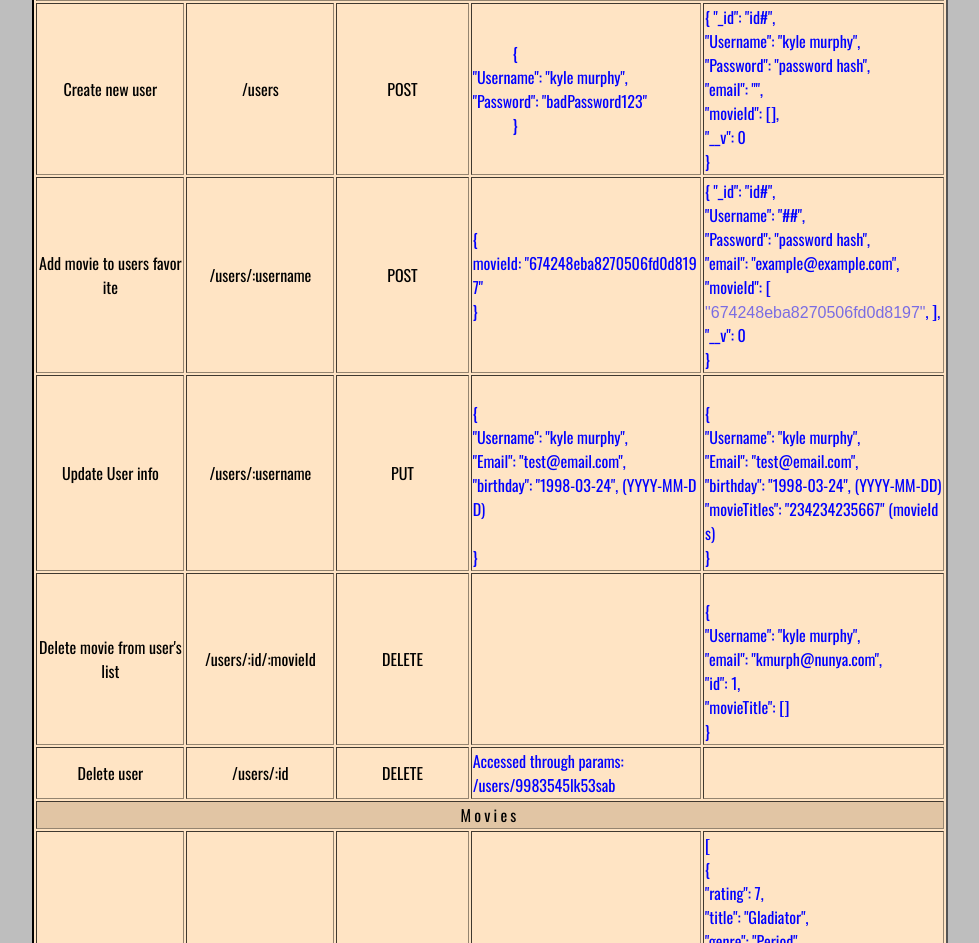
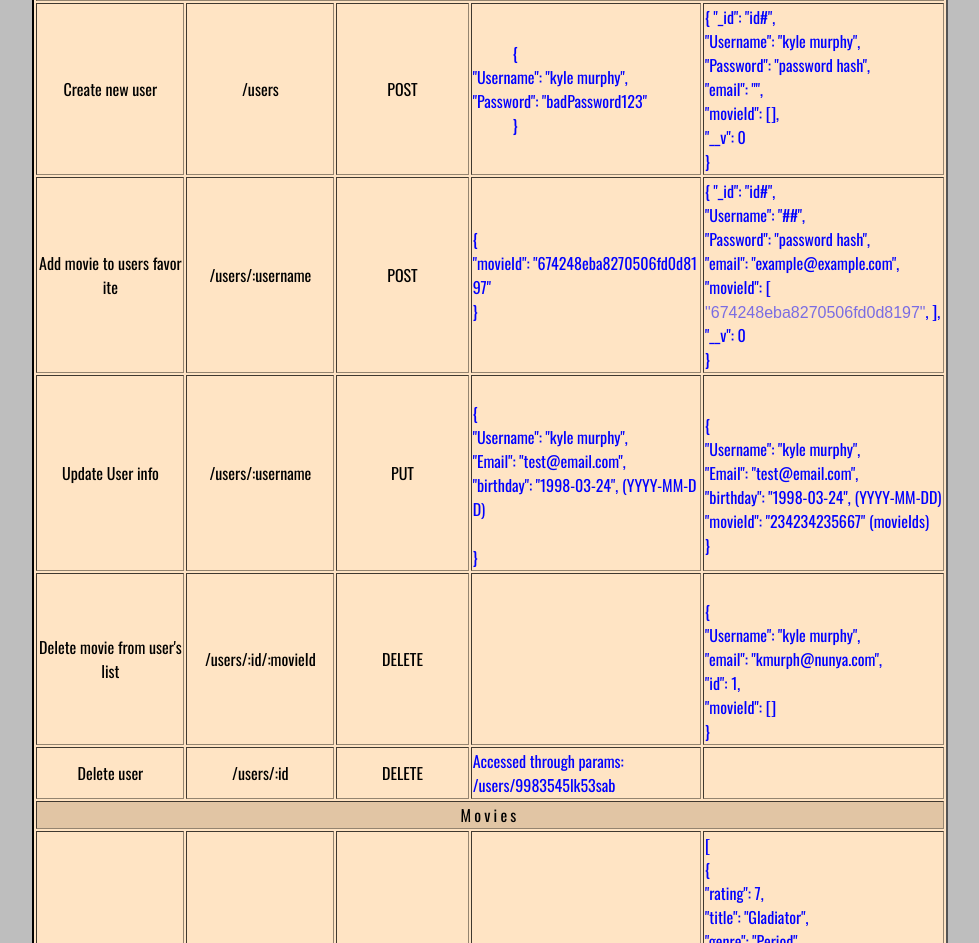
Before and after one commit to srpmfp/movie_api, a website: page public/documentation.html in a window 1280 px wide. Shown: the part 493-1436 px from the top of the page, without its empty margins (150-1129 px from the left). Drawn offline with nearby package versions, Linux system fonts and the light colour scheme.

Commit message:
updated naming of movieTitle to movieId

```diff
--- a/public/documentation.html
+++ b/public/documentation.html
@@ -85,7 +85,7 @@
                     <div class="json">
                         {
                         <br>
-                        movieId: "674248eba8270506fd0d8197"
+                        "movieId": "674248eba8270506fd0d8197"
                         <br>
                         }
                     </div>
@@ -128,7 +128,7 @@
                         "Username": "kyle murphy",<br>
                         "Email": "test@email.com",<br>
                         "birthday": "1998-03-24", (YYYY-MM-DD)<br>
-                        "movieTitles": "234234235667" (movieIds)
+                        "movieId": "234234235667" (movieIds)
                         <br>
                         }
                     </div></td>
@@ -150,7 +150,7 @@
                         <br>
                         "id": 1,
                         <br>
-                        "movieTitle": []
+                        "movieId": []
                         <br>
                         }
                         <br>
```
